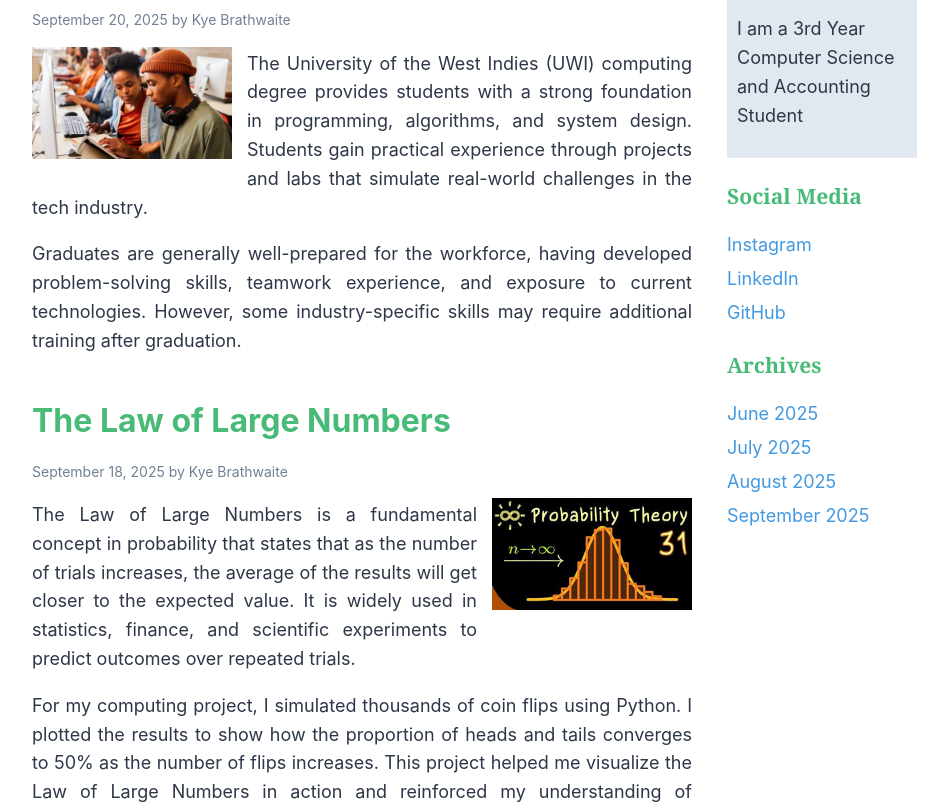
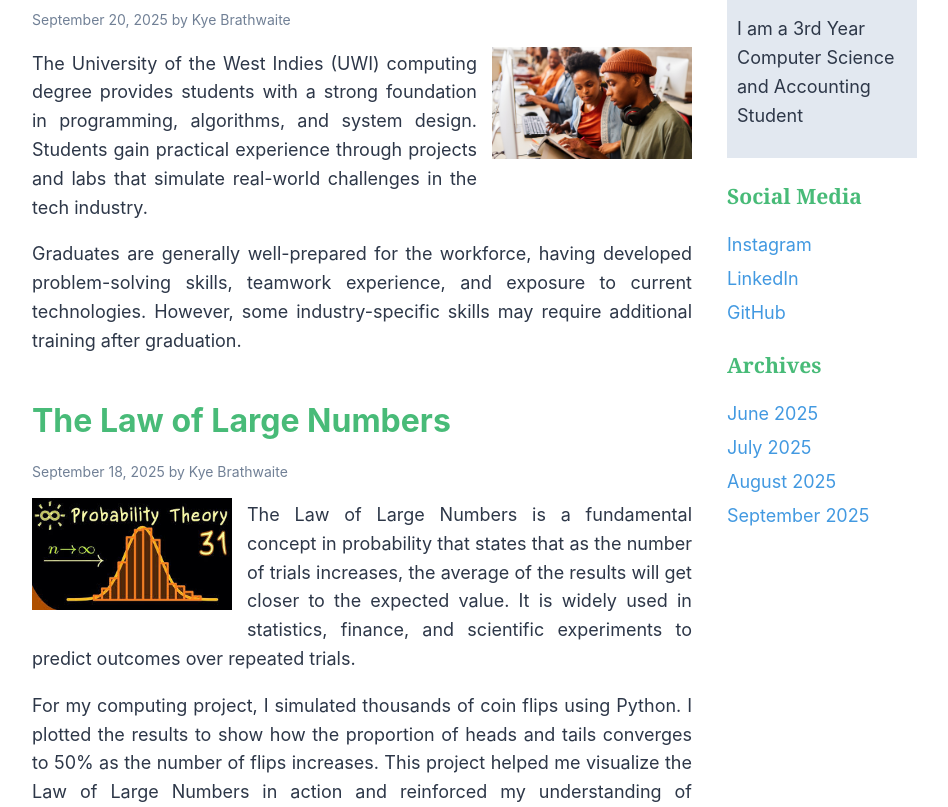
Before and after one commit to pxndacoder/info2180-lab2, a plain HTML site: page index.html in a window 1280 px wide. Shown: the part 409-1216 px from the top of the page, without its empty margins (158-1106 px from the left). Drawn offline with Linux system fonts and the light colour scheme.

Commit message:
Swapped blog post images in index.html

```diff
--- a/index.html
+++ b/index.html
@@ -22,7 +22,7 @@
             <article>
                 <h2>Preparing Students for the Workforce</h2>
                 <p class="post-data">September 20, 2025 by Kye Brathwaite</p>
-                <img src="post1.jpg" alt="UWI Computing" class="post-img left">
+                <img src="post1.jpg" alt="UWI Computing" class="post-img right">
                 <p>The University of the West Indies (UWI) computing degree provides students with a strong foundation in programming, algorithms, and system design. Students gain practical experience through projects and labs that simulate real-world challenges in the tech industry.</p>
                 <p>Graduates are generally well-prepared for the workforce, having developed problem-solving skills, teamwork experience, and exposure to current technologies. However, some industry-specific skills may require additional training after graduation.</p>
             </article>
@@ -30,7 +30,7 @@
             <article>
                 <h2>The Law of Large Numbers</h2>
                 <p class="post-data">September 18, 2025 by Kye Brathwaite</p>
-                <img src="post2.jpg" alt="Coin Flip Simulation" class="post-img right">
+                <img src="post2.jpg" alt="Coin Flip Simulation" class="post-img left">
                 <p>The Law of Large Numbers is a fundamental concept in probability that states that as the number of trials increases, the average of the results will get closer to the expected value. It is widely used in statistics, finance, and scientific experiments to predict outcomes over repeated trials.</p>
                 <p>For my computing project, I simulated thousands of coin flips using Python. I plotted the results to show how the proportion of heads and tails converges to 50% as the number of flips increases. This project helped me visualize the Law of Large Numbers in action and reinforced my understanding of probability, data collection, and graphing in programming.</p>
             </article>
```
